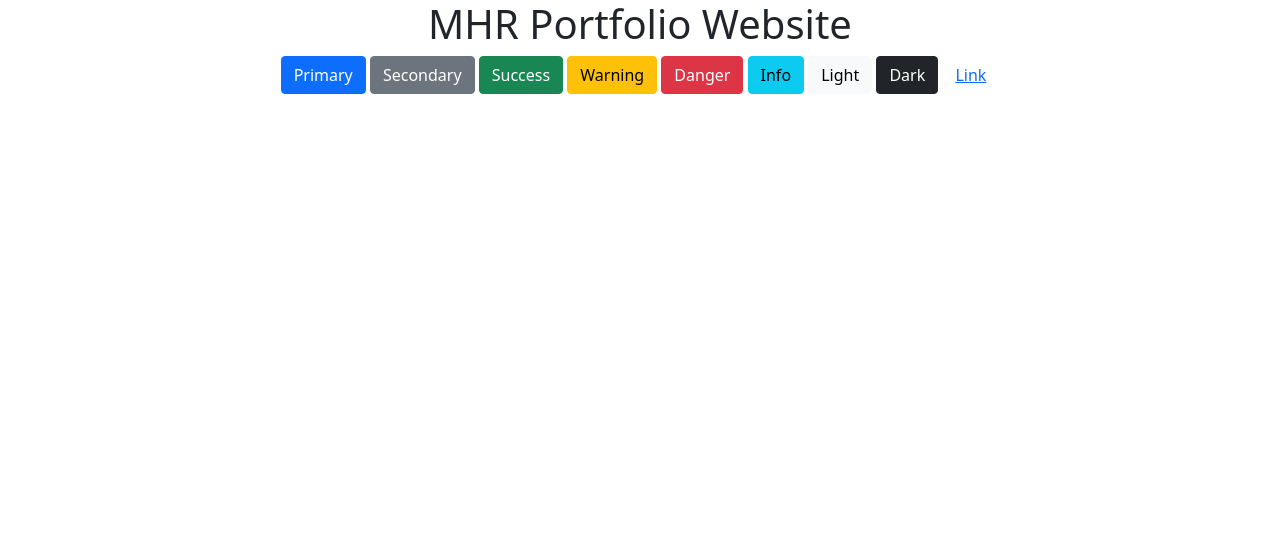
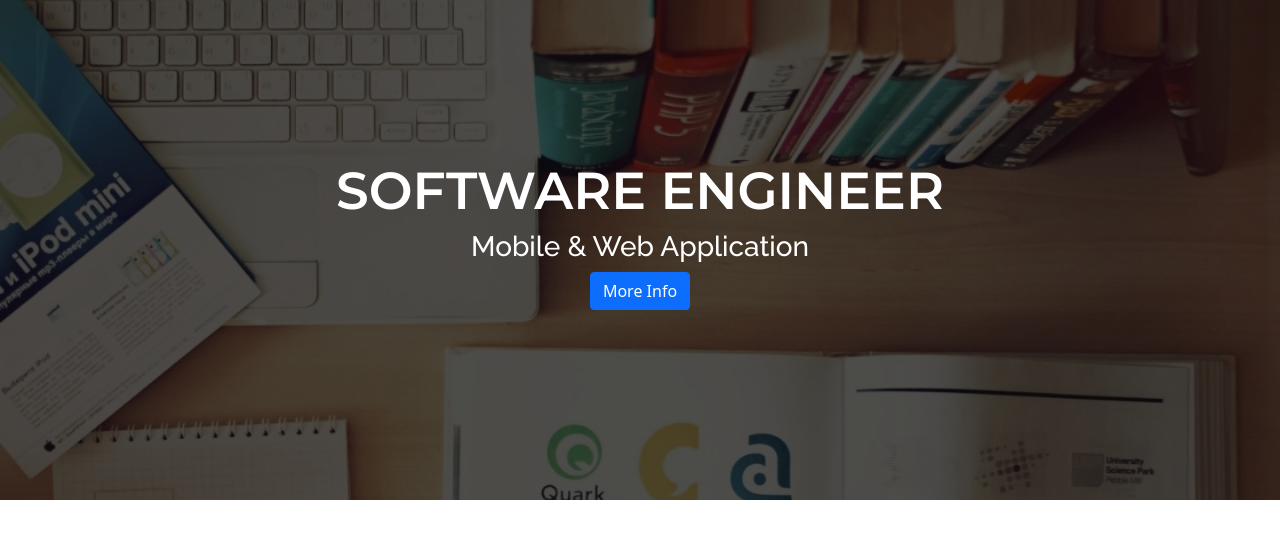
Before and after one commit to Rony002221/Portfolio-website-using-React-JS, a React (Create React App) app: page / in a window 1280 px wide. Shown: the top 538 px of the page. Built offline with nearby package versions, Linux system fonts and the light colour scheme.

Commit message:
Working and complete the Top Banner portion

```diff
--- a/public/index.html
+++ b/public/index.html
@@ -17,19 +17,14 @@
     <link href="https://fonts.googleapis.com/css2?family=Montserrat:ital,wght@0,100;0,400;0,500;0,600;1,900&family=Raleway:ital,wght@0,100;0,300;0,400;0,500;1,900&display=swap" rel="stylesheet">
 
     <title>MHR Portfolio</title>
+
+
   </head>
   <body>
     <noscript>You need to enable JavaScript to run this app.</noscript>
-    <div id="root"></div>
-    <!--
-      This HTML file is a template.
-      If you open it directly in the browser, you will see an empty page.
+    <div style="width: 100%;" id="root">
 
-      You can add webfonts, meta tags, or analytics to this file.
-      The build step will place the bundled scripts into the <body> tag.
+    </div>
 
-      To begin the development, run `npm start` or `yarn start`.
-      To create a production bundle, use `npm run build` or `yarn build`.
-    -->
   </body>
 </html>
--- a/src/App.js
+++ b/src/App.js
@@ -2,20 +2,12 @@ import logo from './logo.svg';
 import './App.css';
 import './asset/css/bootstrap.min.css'
 import {Button} from "react-bootstrap";
+import TopBanner from "./components/topBanner/TopBanner";
 
 function App() {
   return (
-    <div className="App">
-      <h1>MHR Portfolio Website</h1>
-
-
-        <Button variant="primary">Primary</Button>{' '}
-        <Button variant="secondary">Secondary</Button>{' '}
-        <Button variant="success">Success</Button>{' '}
-        <Button variant="warning">Warning</Button>{' '}
-        <Button variant="danger">Danger</Button> <Button variant="info">Info</Button>{' '}
-        <Button variant="light">Light</Button> <Button variant="dark">Dark</Button>{' '}
-        <Button variant="link">Link</Button>
+    <div>
+      <TopBanner/>
 
 
     </div>
--- /dev/null
+++ b/src/asset/css/custom.css
@@ -0,0 +1,32 @@
+.topFixedBanner{
+    background-image: url("../image/banner.jpg");
+    min-height: 500px;
+    background-attachment: fixed;
+    background-position: center;
+    background-repeat: no-repeat;
+    background-size: cover;
+    position: relative;
+}
+.topBannerOverlay{
+    margin: 0px auto;
+    position: absolute;
+    min-height: 500px;
+    width: 100%;
+    background: rgba(0, 0, 0, 0.7) center;
+}
+
+.topBannerOverlayText{
+    margin-top: 10rem;
+}
+.topBannerText{
+    font-family: 'Montserrat',sans-serif;
+    font-weight: 600;
+    font-size: 52px;
+    color: #ffffff ;
+}
+.topBannerSubText{
+    font-family: 'Raleway',sans-serif;
+    font-weight: 500;
+    font-size: 28px;
+    color: #ffffff ;
+}
--- /dev/null
+++ b/src/components/topBanner/TopBanner.js
@@ -0,0 +1,30 @@
+import React, {Component,Fragment} from 'react';
+import {Button, Col, Container, Row} from "react-bootstrap";
+import '../../asset/css/bootstrap.min.css'
+import '../../asset/css/custom.css'
+
+class TopBanner extends Component {
+    render() {
+        return (
+            <Fragment>
+                <Container fluid = {'true'} className="topFixedBanner">
+                    <div className="topBannerOverlay p-0">
+
+                        <Container className="topBannerOverlayText">
+                            <Row>
+                                <Col className="text-center">
+                                    <h1 className="topBannerText">SOFTWARE ENGINEER</h1>
+                                    <h4 className="topBannerSubText">Mobile & Web Application</h4>
+                                    <Button variant="primary">More Info</Button>
+                                </Col>
+                            </Row>
+                        </Container>
+                    </div>
+                </Container>
+
+            </Fragment>
+        );
+    }
+}
+
+export default TopBanner;
```
Also changed, not shown: src/asset/image/banner.jpg (added).
